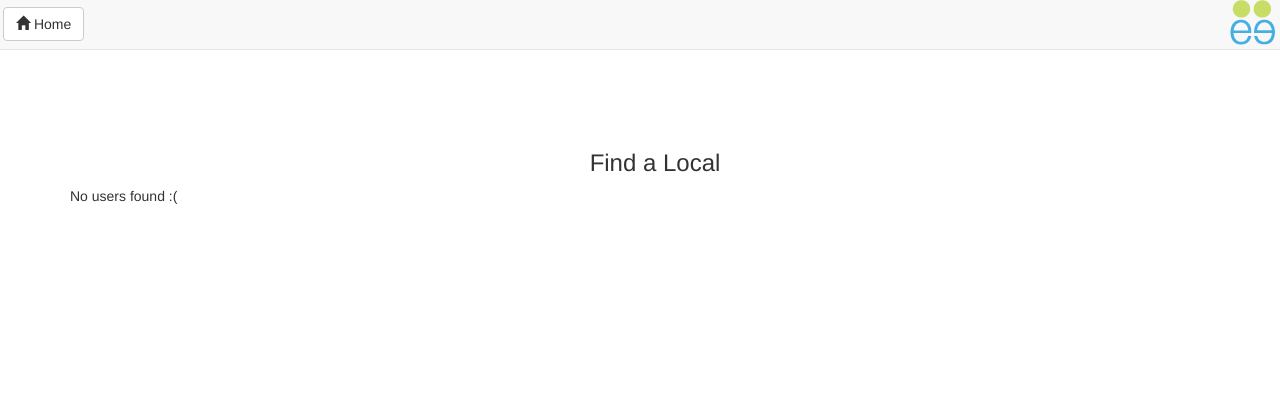
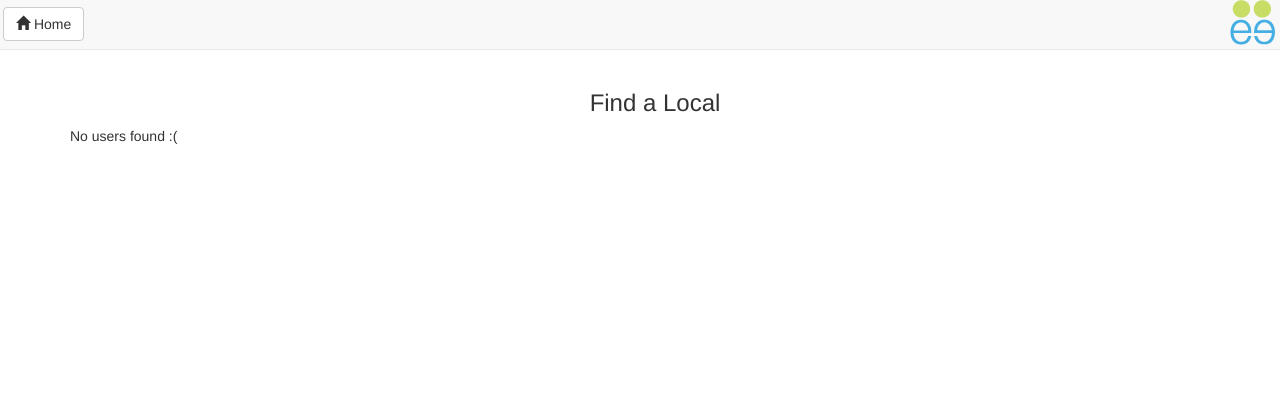
Before and after one commit to austinhulak/meetme, a Django app: page /category/1/ in a window 1280 px wide. Shown: the top 420 px of the page. Run offline with Django 3.2, Linux system fonts and the light colour scheme; the visitor is signed in with stand-in values (Sample User, id 1); data comes from the database, SQL or seed files in the repository; some libraries are stand-ins or nearby versions.

Commit message:
fixed padding

```diff
--- a/meetme/static/css/meetme.css
+++ b/meetme/static/css/meetme.css
@@ -1,7 +1,3 @@
-#content{
-    padding-top: 60px;
-}
-
 #spinner {
     width: 26px;
     height: 26px;
```
